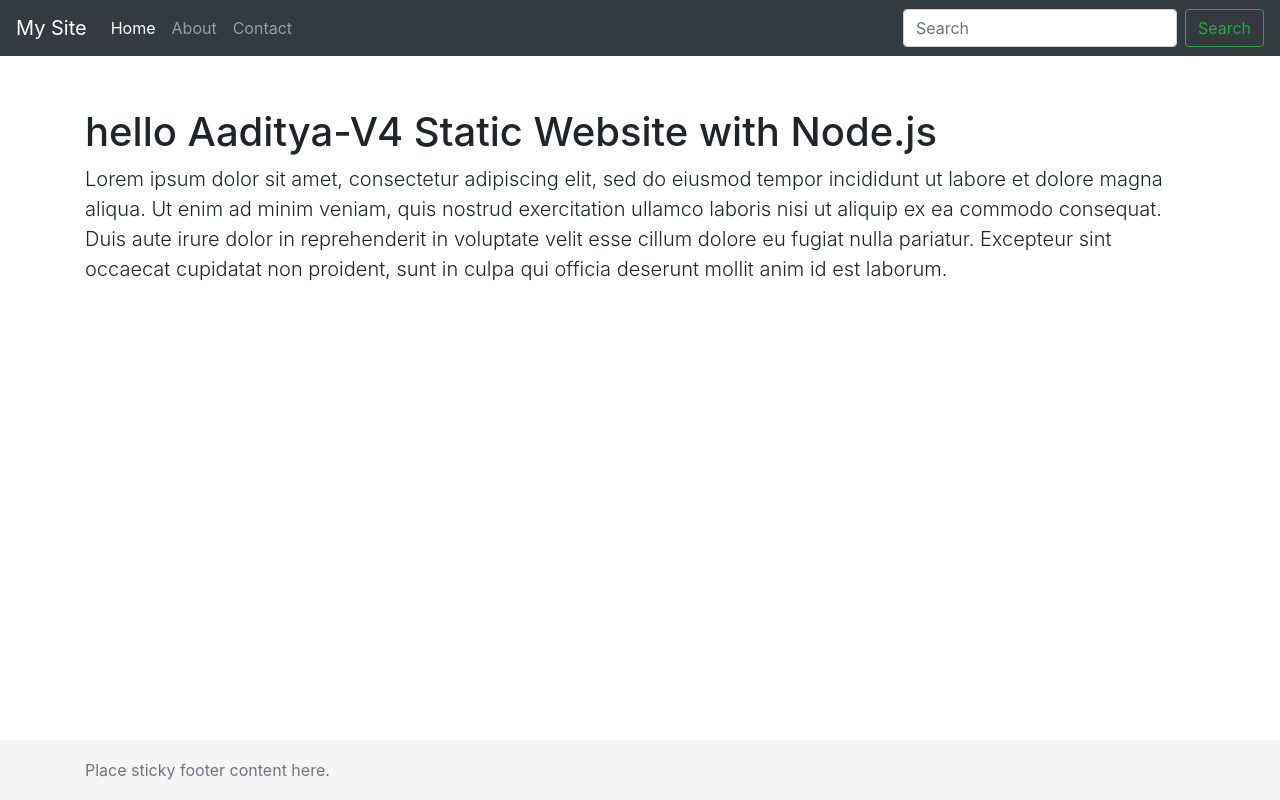
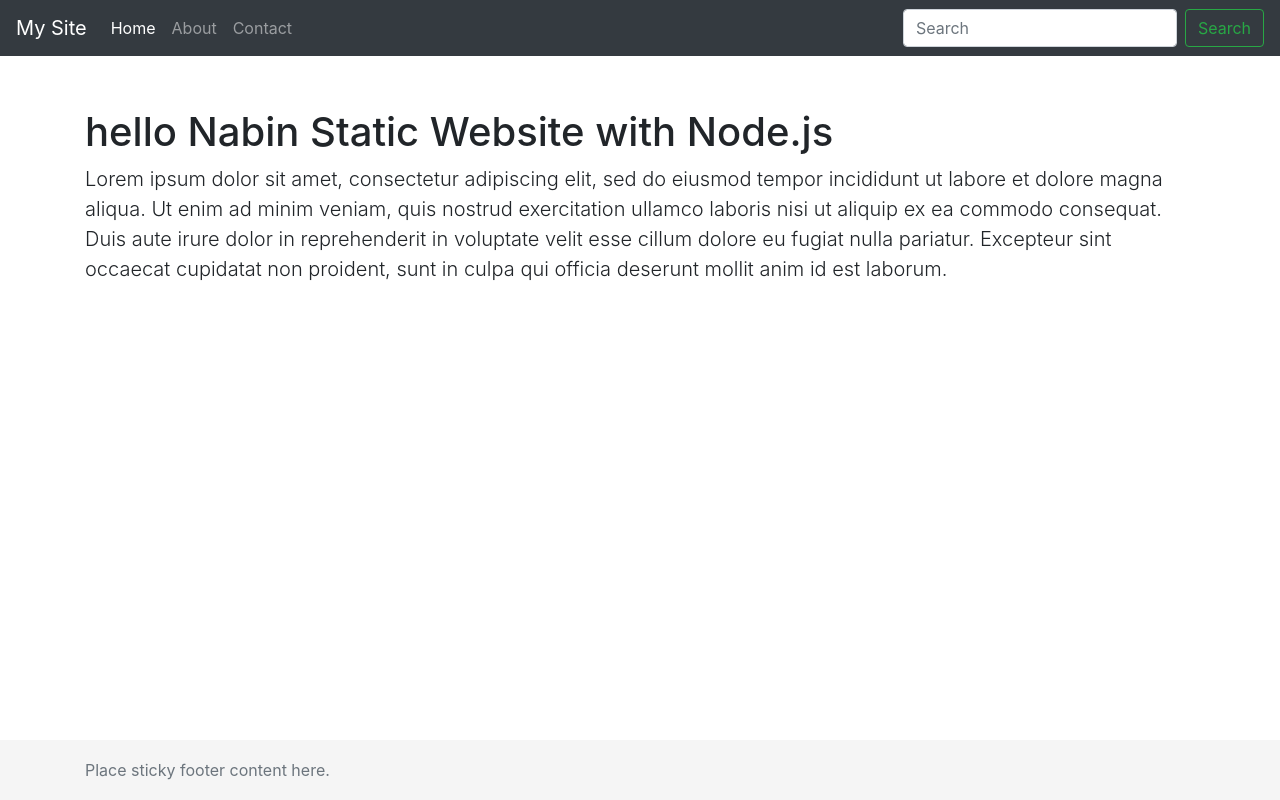
Before and after one commit to aadi308/nodejs-test-app-aws-docker, a website: page public/index.html in a window 1280 px wide. Drawn offline with nearby package versions, Linux system fonts and the light colour scheme.

Commit message:
fasasdasdsa

```diff
--- a/public/index.html
+++ b/public/index.html
@@ -42,7 +42,7 @@
 
     <!-- Begin page content -->
     <main role="main" class="container">
-    <h1 class="mt-5">hello Aaditya-V4 Static Website with Node.js</h1>
+    <h1 class="mt-5">hello Nabin Static Website with Node.js</h1>
     <p class="lead">Lorem ipsum dolor sit amet, consectetur adipiscing elit, sed do eiusmod tempor incididunt ut labore et dolore magna aliqua. Ut enim ad minim veniam, quis nostrud exercitation ullamco laboris nisi ut aliquip ex ea commodo consequat. Duis aute irure dolor in reprehenderit in voluptate velit esse cillum dolore eu fugiat nulla pariatur. Excepteur sint occaecat cupidatat non proident, sunt in culpa qui officia deserunt mollit anim id est laborum.</p>
     </main>
 
```
